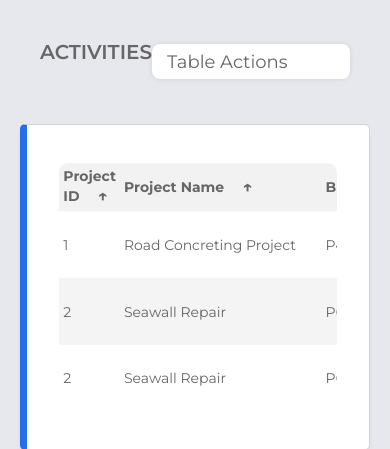
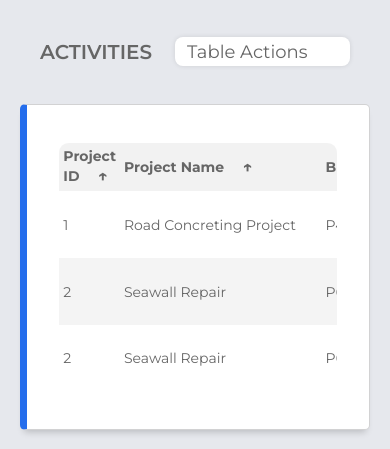
Before and after one commit to hanz-archer/KwentasKlaras, a Django app: page /ongoing/ in a window 390 px wide. Shown: the part 53-502 px from the top of the page. Run offline with Django 5.2, Linux system fonts and the light colour scheme; a user stored in the database is signed in; some libraries are stand-ins or nearby versions.

Commit message:
add dropdown sa table aidiasd

```diff
--- a/KwentasApp/static/KwentasApp/css/base.css
+++ b/KwentasApp/static/KwentasApp/css/base.css
@@ -764,7 +764,7 @@ thead th.active,tbody td.active {
 
 .select-menu {
   position: relative;
-  width: 200px;
+  width: 175px;
   margin: 0;
   z-index: 100;
 }
@@ -773,7 +773,7 @@ thead th.active,tbody td.active {
   display: flex;
   height: 5px; /* Reduced height */
   background: #fff;
-  padding: 15px; /* Increased padding */
+  padding: 12px; /* Increased padding */
   font-size: 18px;
   font-weight: 400;
   border-radius: 8px;
@@ -833,10 +833,3 @@ thead th.active,tbody td.active {
   font-size: 18px;
   color: #333;
 }
-
-
-@media only screen and (max-width: 768px) {
-  .main-title {
-    margin-bottom: 20px; /* Add space between "ACTIVITIES" and select menu button */
-  }
-}
```
Also changed, not shown: db.sqlite3.
